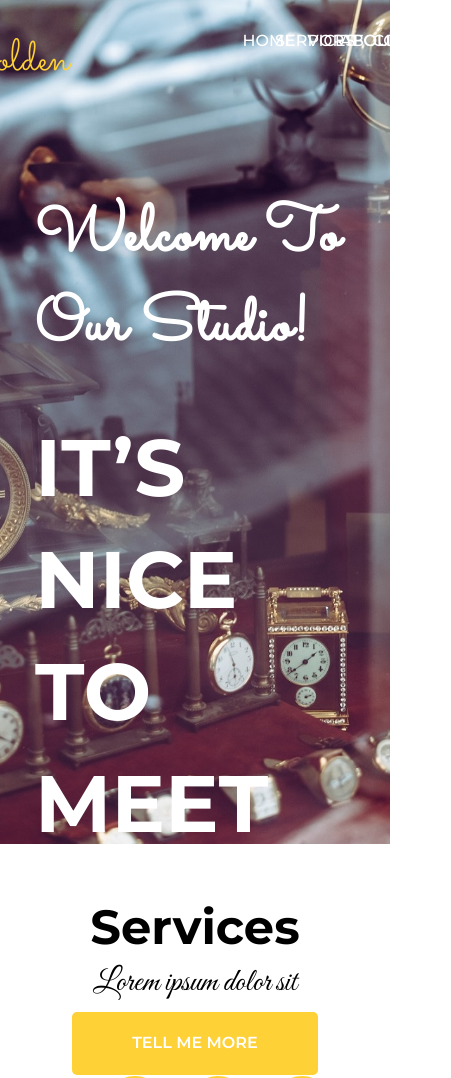
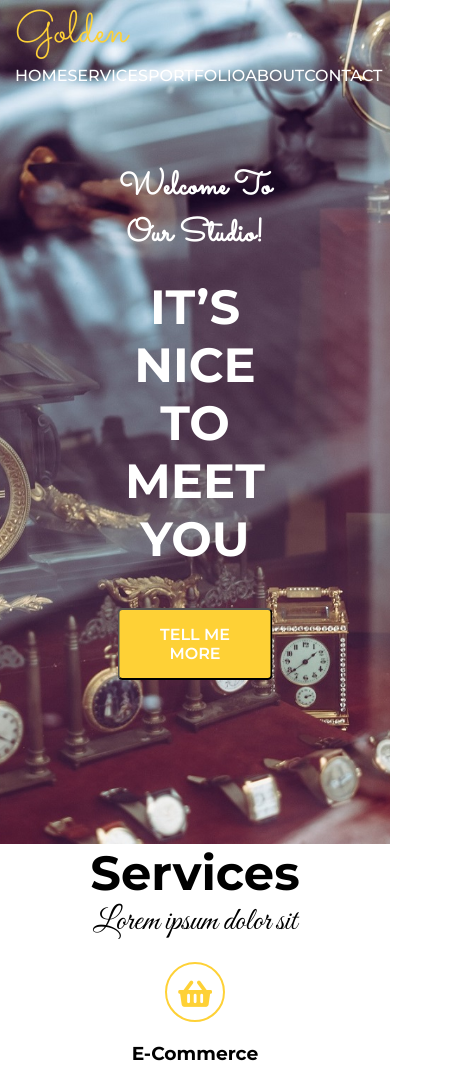
Before and after one commit to cinekenic/golden, a website: page index.html in a window 390 px wide. Shown: the top 1078 px of the page, 451 px wide, since content can reach past the window. Drawn offline with nearby package versions, Linux system fonts and the light colour scheme.

Commit message:
shit, zapomniałem robić commity

```diff
--- a/index.html
+++ b/index.html
@@ -20,19 +20,25 @@
   <body>
     <div class="header">
       <div class="container">
-        <div class="my-row row">
-          <div class="col-7"><a href="#">Golden</a></div>
-          <div class="col-1"><a href="#">home</a></div>
-          <div class="col-1"><a href="#">services</a></div>
-          <div class="col-1"><a href="#">portfolio</a></div>
-          <div class="col-1"><a href="#">about</a></div>
-          <div class="col-1"><a href="#">contact</a></div>
+        <div class="row align-items-center">
+          <div class="col-12 col-md-5">
+            <a class="logo-title" href="#">Golden</a>
+          </div>
+          <div class="col-12 col-md-7">
+            <div class="header-row">
+              <div><a href="#">home</a></div>
+              <div><a href="#">services</a></div>
+              <div><a href="#">portfolio</a></div>
+              <div><a href="#">about</a></div>
+              <div><a href="#">contact</a></div>
+            </div>
+          </div>
         </div>
-        <div class="page-title">
-          <h2>Welcome To Our Studio!</h2>
-          <h1>It’s nice to Meet you</h1>
-          <button class="btn">Tell Me More</button>
-        </div>
+      </div>
+      <div class="page-title">
+        <h2>Welcome To Our Studio!</h2>
+        <h1>It’s nice to Meet you</h1>
+        <button class="btn">Tell Me More</button>
       </div>
     </div>
     <section>
@@ -41,7 +47,7 @@
         <p>Lorem ipsum dolor sit</p>
       </div>
       <div class="service-row row">
-        <div class="box col-4">
+        <div class="box col-12 col-md-4">
           <i class="fas fa-shopping-basket"></i>
           <h3>E-Commerce</h3>
           <p>
@@ -49,7 +55,7 @@
             porro praesentium soluta et sunt voluptatibus
           </p>
         </div>
-        <div class="box col-4">
+        <div class="box col-12 col-md-4">
           <i class="fas fa-laptop"></i>
           <h3>Responsive Web</h3>
           <p>
@@ -57,7 +63,7 @@
             porro praesentium soluta et sunt voluptatibus
           </p>
         </div>
-        <div class="box col-4">
+        <div class="box col-12 col-md-4">
           <i class="fas fa-lock"></i>
           <h3>Web Security</h3>
           <p>
@@ -74,7 +80,7 @@
         <p>Lorem ipsum dolor sit</p>
       </div>
       <div class="portfolio-row">
-        <div class="box col-4">
+        <div class="box col-12 col-md-6 col-lg-4">
           <img
             src="https://images.pexels.com/photos/831889/pexels-photo-831889.jpeg?auto=compress&cs=tinysrgb&dpr=1&w=500"
             alt=""
@@ -82,7 +88,7 @@
           <h3>Ebony & Ivory</h3>
           <p>Branding</p>
         </div>
-        <div class="box col-4">
+        <div class="box col-12 col-md-6 col-lg-4">
           <img
             src="https://images.pexels.com/photos/3568521/pexels-photo-3568521.jpeg?auto=compress&cs=tinysrgb&dpr=1&w=500"
             alt=""
@@ -90,7 +96,7 @@
           <h3>Smart Stationary</h3>
           <p>Print Design</p>
         </div>
-        <div class="box col-4">
+        <div class="box col-12 col-md-6 col-lg-4">
           <img
             src="https://images.pexels.com/photos/3989394/pexels-photo-3989394.jpeg?auto=compress&cs=tinysrgb&dpr=1&w=500"
             alt=""
@@ -99,7 +105,7 @@
           <p>Print Design</p>
         </div>
 
-        <div class="box col-4">
+        <div class="box col-12 col-md-6 col-lg-4">
           <img
             src="https://images.pexels.com/photos/3568521/pexels-photo-3568521.jpeg?auto=compress&cs=tinysrgb&dpr=1&w=500"
             alt=""
@@ -107,7 +113,7 @@
           <h3>Vinyl Record</h3>
           <p>Product Mock-Up</p>
         </div>
-        <div class="box col-4">
+        <div class="box col-12 col-md-6 col-lg-4">
           <img
             src="https://images.pexels.com/photos/3989394/pexels-photo-3989394.jpeg?auto=compress&cs=tinysrgb&dpr=1&w=500"
             alt=""
@@ -115,7 +121,7 @@
           <h3>Treehouse Template</h3>
           <p>Web Design</p>
         </div>
-        <div class="box col-4">
+        <div class="box col-12 col-md-6 col-lg-4">
           <img
             src="https://images.pexels.com/photos/3568521/pexels-photo-3568521.jpeg?auto=compress&cs=tinysrgb&dpr=1&w=500"
             alt=""
@@ -130,10 +136,10 @@
       <div class="footer">
         <div class="container">
           <div class="row">
-            <div class="my-footer col-4">
+            <div class="my-footer col-12 col-xl-4">
               <h4>© Copyright 2014 FreebiesXpress.com</h4>
             </div>
-            <div class="my-footer col-4">
+            <div class="my-footer col-12 col-xl-4">
               <i class="fab fa-twitter"></i>
               <i class="fab fa-facebook-f"></i>
               <i class="fab fa-pinterest-p"></i>
--- a/sass/style.scss
+++ b/sass/style.scss
@@ -9,43 +9,32 @@ $title-color: #fed136;
 * {
   margin: 0;
   padding: 0;
-  border: 0;
-  line-height: 1.4em;
-  vertical-align: baseline;
-  text-decoration: none;
-  outline: 0;
 }
 
-.my-row {
-  padding: 30px 0 30px 0;
-}
-
-.col-1 {
+.header-row {
+  display: flex;
+  justify-content: space-around;
   font-family: $big-text-font;
   text-transform: uppercase;
   text-align: center;
   a {
     color: #fff;
+    text-decoration: none;
   }
 }
 
-.col-7 {
+.logo-title {
   font-family: $title-font;
   font-size: 45px;
   text-align: center;
   right: 100px;
-  a {
-    color: $title-color;
-  }
-}
-
-.container {
-  max-width: 2540px;
-  margin: 0 auto;
+  color: $title-color;
+  text-decoration: none;
 }
 
 .header {
-  height: 100vh;
+  position: relative;
+  min-height: 100vh;
   background-image: url("../images/pexels-danila-giancipoli-2029594.jpg");
   background-position: center center;
   background-size: cover;
@@ -56,11 +45,11 @@ $title-color: #fed136;
 }
 
 .page-title {
-  display: flex;
-  flex-direction: column;
-  justify-content: center;
-  align-items: center;
-  margin-top: 50px;
+  position: absolute;
+  top: 50%;
+  left: 50%;
+  transform: translate(-50%, -50%);
+  text-align: center;
   color: #fff;
   h2 {
     font-family: $title-font;
@@ -87,7 +76,6 @@ $title-color: #fed136;
 }
 
 .my-service {
-  margin: 50px 0;
   display: flex;
   flex-direction: column;
   text-align: center;
@@ -161,3 +149,17 @@ $title-color: #fed136;
     background-color: black;
   }
 }
+
+@media (max-width: 768px) {
+  .page-title {
+    h2 {
+      font-size: 2rem;
+    }
+    h1 {
+      font-size: 3rem;
+    }
+    .btn {
+      padding: 15px 40px;
+    }
+  }
+}
```
Also changed, not shown: css/style.css, 1 other file.
